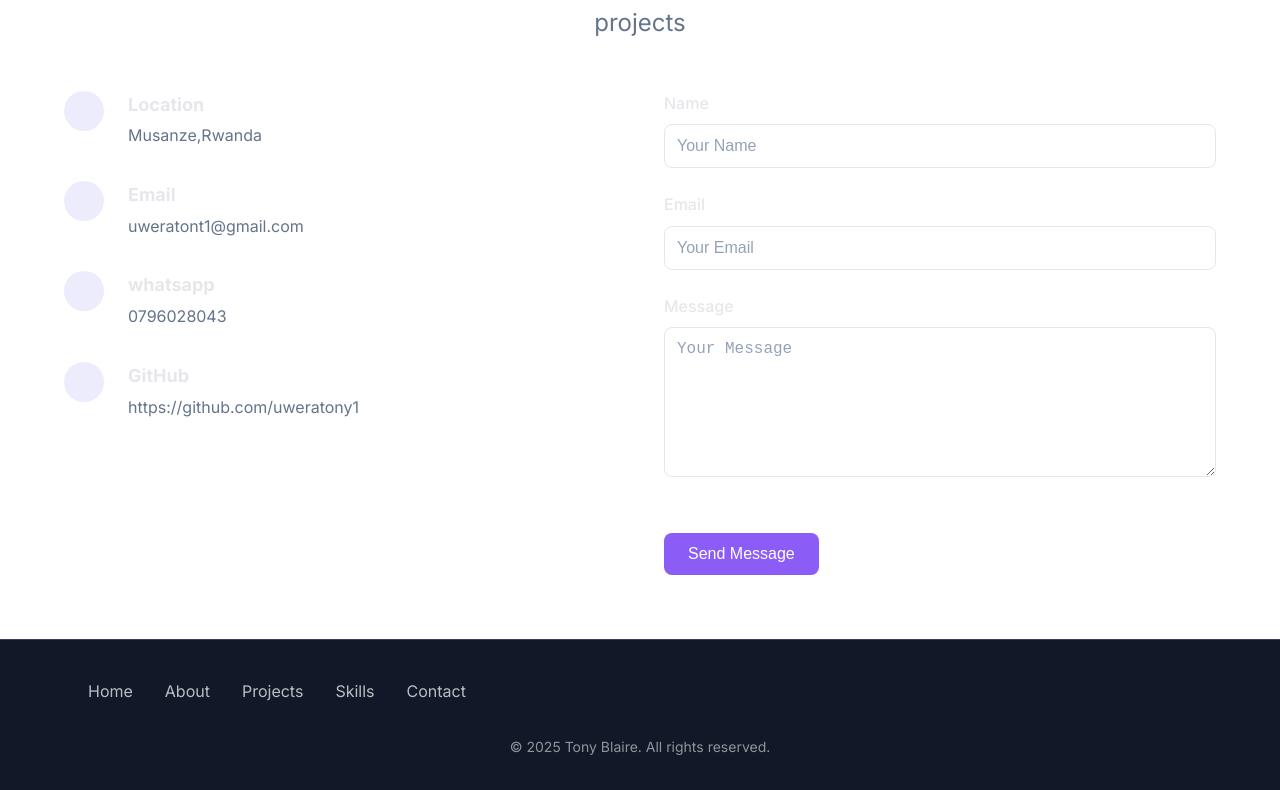
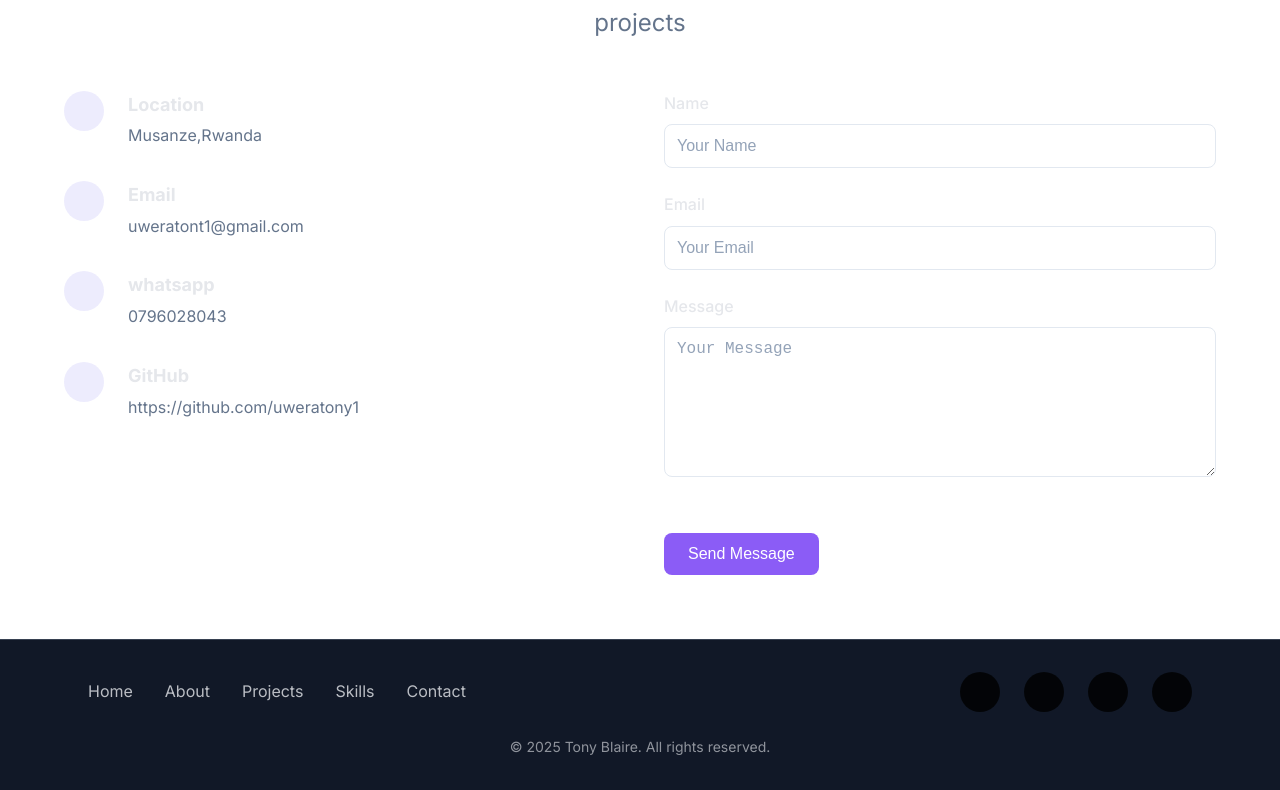
Before and after one commit to uweratony1/portfolio, a React (Vite) app: page / in a window 1280 px wide. Shown: the part 3220-4010 px from the top of the page. Built offline with nearby package versions, Linux system fonts and the light colour scheme.

Commit message:
Update footer.css

```diff
--- a/src/styles/components/footer.css
+++ b/src/styles/components/footer.css
@@ -14,7 +14,7 @@
 
 .footer {
   background-color: var(--bg-color); /* Deep dark background */
-  color: var(--text-color);
+  color: var(--black-color);
   padding: var(--spacing-lg) 0;
   border-top: 1px solid #374151; /* Subtle border for separation */
   font-family: 'Inter', system-ui, sans-serif;
@@ -37,7 +37,7 @@
 }
 
 .footer-links a {
-  color: var(--text-color);
+  color: var(--black-color);
   opacity: 0.8;
   text-decoration: none;
   font-size: 1rem;
@@ -59,26 +59,26 @@
   display: flex;
   align-items: center;
   justify-content: center;
-  color: var(--text-color);
+  color: var(--black-color);
   opacity: 0.8;
   transition: all 0.3s ease;
   font-size: 1.3rem;
   width: 40px;
   height: 40px;
   border-radius: 50%;
-  background-color: transparent;
+  background-color: black;
 }
 
 .social-links a:hover {
   opacity: 1;
   color: var(--primary-color);
   transform: translateY(-3px) scale(1.1);
-  background-color: rgba(139, 92, 246, 0.1);
+  background-color: black(139, 92, 246, 0.1);
 }
 
 .footer-text {
   font-size: var(--font-size-small);
-  color: var(--text-color);
+  color: var(--black-color);
   opacity: 0.6;
   text-align: center;
   width: 100%;
```
